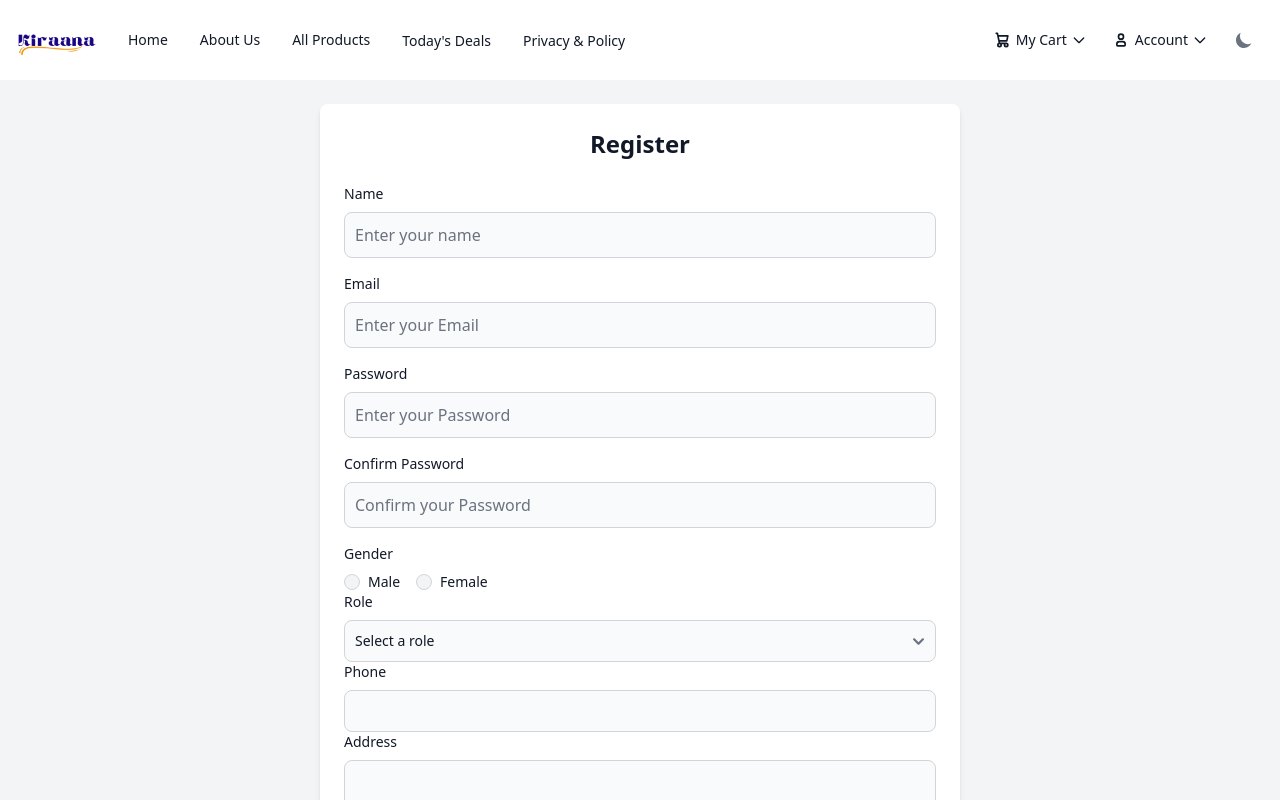
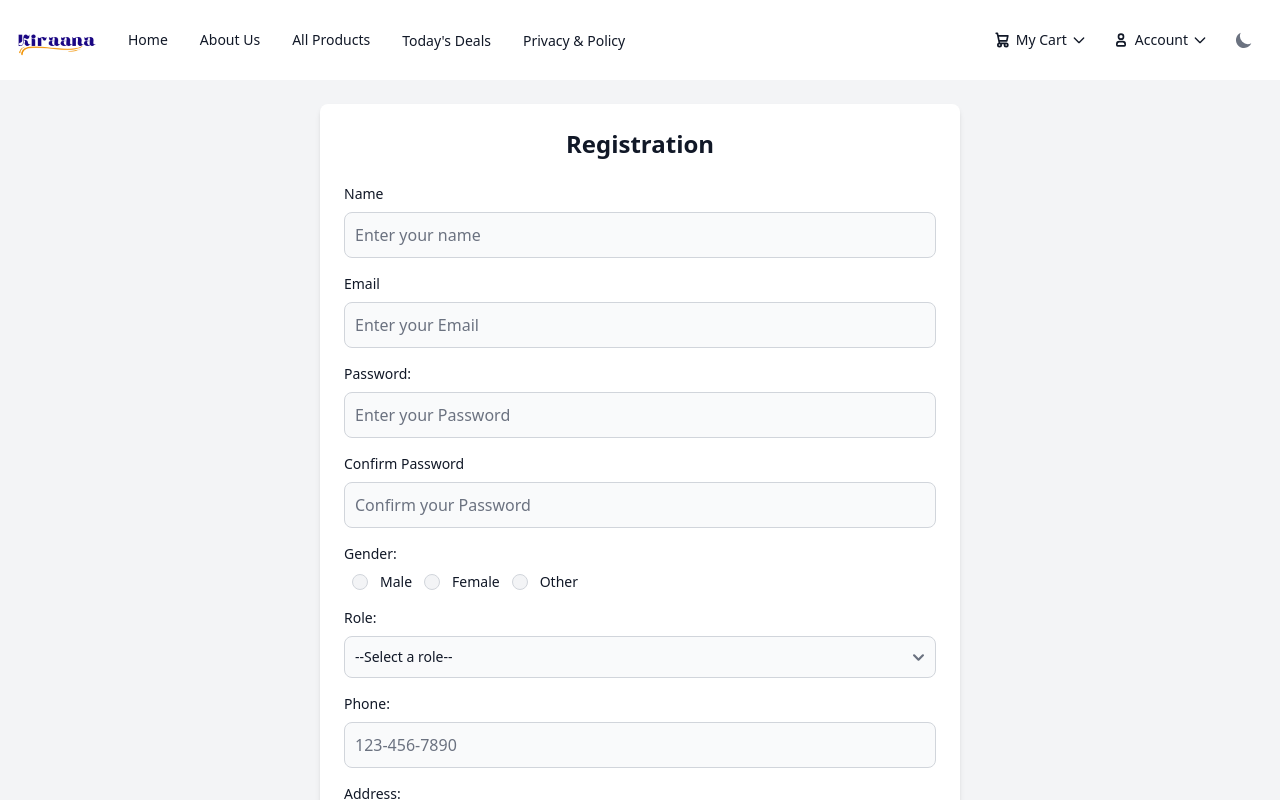
Before and after one commit to raisakuna/react-33, a React (Vite) app: page /register in a window 1280 px wide. Shown: the top 800 px of the page. Built offline with nearby package versions, Linux system fonts and the light colour scheme.

Commit message:
Adding TextArea and RadioButton component

```diff
--- a/src/components/form/input.component.jsx
+++ b/src/components/form/input.component.jsx
@@ -1,4 +1,5 @@
 import { useController } from "react-hook-form";
+import { object } from "yup";
 export const InputLabel = ({ field, labelText }) => {
   return (
     <label
@@ -28,7 +29,7 @@ export const TextInputField = ({
       <input
         type={type}
         {...field}
-        className="bg-gray-50 border border-gray-300 text-teal-900 rounded-lg focus:ring-primary-600 focus:border-primary-600 block w-full p-2.5 dark:bg-primary-600 dark:border-gray-600 dark:placeholder-gray-400 dark:text-white dark:focus:ring-blue-500 dark:focus:border-blue-500"
+        className="bg-gray-50 border border-gray-300 text-teal-900 rounded-lg focus:ring-primary-600 focus:border-primary-600 block w-full p-2.5 dark:bg-primary-200 dark:border-gray-600 dark:placeholder-gray-400 dark:text-white dark:focus:ring-blue-500 dark:focus:border-blue-500"
         placeholder={placeholder}
       />
       {errMsg && <span className="text-red-600">{errMsg}</span>}
@@ -36,19 +37,109 @@ export const TextInputField = ({
   );
 };
 
-export const RadioInputField = () => {
+export const RadioInputField = ({ options, name, control, errMsg = null }) => {
+  const { field } = useController({
+    control: control,
+    name: name,
+  });
   return (
-    <div className="flex items-center">
-      <input
-        id="male"
-        type="radio"
-        value="male"
-        name="gender"
-        className="w-4 h-4 text-blue-600 bg-gray-100 border-gray-300 focus:ring-blue-500"
-      />
-      <label htmlFor="male" className="ml-2 text-sm font-medium text-gray-900">
-        Male
-      </label>
-    </div>
+    <>
+      {options.map((option, index) => (
+        <div key={index} className="flex items-center">
+          <input
+            id={option.value}
+            type="radio"
+            value={option.value}
+            {...field}
+            className="w-4 h-4 mx-2  text-blue-600 bg-gray-100 border-gray-300 focus:ring-blue-500"
+          />
+          <label
+            htmlFor={option.value}
+            className=" mx-1 text-sm font-medium text-gray-900"
+          >
+            {option.label}
+          </label>
+        </div>
+      ))}
+      {errMsg && <span className="text-red-600">{errMsg}</span>}
+    </>
   );
 };
+
+export const SelectOptionField = ({
+  control,
+  name,
+  errMsg = null,
+  options,
+}) => {
+  const { field } = useController({
+    control: control,
+    name: name,
+  });
+  return (
+    <>
+      <select
+        id={name}
+        {...field}
+        className="bg-gray-50 border border-gray-300 text-gray-900 text-sm rounded-lg focus:ring-blue-500 focus:border-blue-500 block w-full p-2.5"
+      >
+        <option value="">--Select a role--</option>
+        {options.map((option, index) => (
+          <option value={option.value}>{option.label}</option>
+        ))}
+      </select>
+      {errMsg && <span className="text-red-600">{errorMsg}</span>}
+    </>
+  );
+};
+
+export const TextAreaField = ({ control, name, errMsg = null }) => {
+  const { field } = useController({
+    name: name,
+    control: control,
+  });
+  return (
+    <>
+      <textarea
+        id={name}
+        {...field}
+        rows={3}
+        style={{ resize: "none" }}
+        className="bg-gray-50 border border-gray-300 text-gray-900 text-sm rounded-lg focus:ring-blue-500 focus:border-blue-500 block w-full p-2.5"
+      ></textarea>
+      {errMsg && <span className="text-red-600">{errMsg}</span>}
+    </>
+  );
+};
+
+export const FileUploadField = ({
+  control,
+  name,
+  errMsg = null,
+  isMultiple = false,
+}) => {
+  const {
+    field: { onChange, value },
+  } = useController({
+    control,
+    name: name,
+  });
+  return (
+    <>
+      <input
+        onChange={(e) => {
+          if (isMultiple) {
+            onChange(object.values(e.target.file));
+          } else {
+            onChange(e.target.files["0"]);
+          }
+        }}
+        multiple={isMultiple}
+        className="block w-full text-sm text-gray-900 border border-gray-300 rounded-lg cursor-pointer bg-gray-50 focus:outline-none"
+        id={name}
+        type="file"
+      />
+      {errMsg && <span className="text-red-600">{errMsg}</span>}
+    </>
+  );
+};
--- a/src/pages/auth/register/register.page.jsx
+++ b/src/pages/auth/register/register.page.jsx
@@ -2,6 +2,10 @@ import { useState } from "react";
 import {
   InputLabel,
   TextInputField,
+  RadioInputField,
+  SelectOptionField,
+  TextAreaField,
+  FileUploadField,
 } from "../../../components/form/input.component";
 import { useForm } from "react-hook-form";
 const RegisterPage = () => {
@@ -30,45 +34,45 @@ const RegisterPage = () => {
       <div className="flex items-center justify-center min-h-screen bg-gray-100">
         <div className="w-full lg:w-1/2 p-6 my-6 bg-white rounded-lg shadow-md">
           <h2 className="mb-6 text-2xl font-bold text-center text-gray-900">
-            Register
+            Registration
           </h2>
           <form onSubmit={handleSubmit(submitEvent)}>
             {/* Name */}
-            <div class="mb-4">
+            <div className="mb-4">
               <InputLabel field={"name"} labelText={"Name"} />
               <TextInputField
                 control={control}
                 name={"name"}
+                placeholder="Enter your name"
                 errMsg={errors?.name?.message}
-                placeholder="Enter your name"
               />
             </div>
 
             {/* Email */}
-            <div class="mb-4">
+            <div className="mb-4">
               <InputLabel field={"email"} labelText={"Email"} />
               <TextInputField
                 control={control}
                 type="email"
                 name={"email"}
+                placeholder="Enter your Email"
                 errMsg={errors?.email?.message}
-                placeholder="Enter your Email"
               />
             </div>
             {/* Password */}
-            <div class="mb-4">
-              <InputLabel field={"password"} labelText={"Password"} />
+            <div className="mb-4">
+              <InputLabel field={"password"} labelText={"Password: "} />
               <TextInputField
                 control={control}
                 type="password"
                 name={"password"}
+                placeholder="Enter your Password"
                 errMsg={errors?.password?.message}
-                placeholder="Enter your Password"
               />
             </div>
 
             {/* Confirm Password */}
-            <div class="mb-4">
+            <div className="mb-4">
               <InputLabel
                 field={"passwordConfirmation"}
                 labelText={"Confirm Password"}
@@ -77,112 +81,71 @@ const RegisterPage = () => {
                 control={control}
                 type="password"
                 name={"passwordConfirmation"}
+                placeholder="Confirm your Password"
                 errMsg={errors?.confirmPassword?.message}
-                placeholder="Confirm your Password"
               />
             </div>
 
             {/* Gender */}
-            <div>
-              <label className="block mb-2 text-sm font-medium text-gray-900">
-                Gender
-              </label>
-              <div className="flex space-x-4">
-                <div className="flex items-center">
-                  <input
-                    id="male"
-                    type="radio"
-                    value="male"
-                    name="gender"
-                    className="w-4 h-4 text-blue-600 bg-gray-100 border-gray-300 focus:ring-blue-500"
-                  />
-                  <label
-                    htmlFor="male"
-                    className="ml-2 text-sm font-medium text-gray-900"
-                  >
-                    Male
-                  </label>
-                </div>
-                <div className="flex items-center">
-                  <input
-                    id="female"
-                    type="radio"
-                    value="female"
-                    name="gender"
-                    className="w-4 h-4 text-blue-600 bg-gray-100 border-gray-300 focus:ring-blue-500"
-                  />
-                  <label
-                    htmlFor="female"
-                    className="ml-2 text-sm font-medium text-gray-900"
-                  >
-                    Female
-                  </label>
-                </div>
+            <div className="mb-4">
+              <InputLabel field={"gender"} labelText={"Gender: "} />
+              <div className="flex">
+                <RadioInputField
+                  options={[
+                    { label: "Male", value: "male" },
+                    { label: "Female", value: "female" },
+                    { label: "Other", value: "other" },
+                  ]}
+                  name="gender"
+                  control={control}
+                  errMsg={errors?.gender?.message}
+                />
               </div>
             </div>
-
             {/* Role */}
-            <div>
-              <label
-                htmlFor="role"
-                className="block mb-2 text-sm font-medium text-gray-900"
-              >
-                Role
-              </label>
-              <select
-                id="role"
-                className="bg-gray-50 border border-gray-300 text-gray-900 text-sm rounded-lg focus:ring-blue-500 focus:border-blue-500 block w-full p-2.5"
-              >
-                <option value="">Select a role</option>
-                <option value="user">User</option>
-                <option value="admin">Admin</option>
-                <option value="moderator">Moderator</option>
-              </select>
+            <div className="mb-4">
+              <InputLabel field={"role"} labelText={"Role: "} />
+              <SelectOptionField
+                options={[
+                  { label: "Buyer", value: "customer" },
+                  { label: "Seller", value: "seller" },
+                ]}
+                control={control}
+                name={"role"}
+                errMsg={errors?.role?.message}
+              />
             </div>
 
             {/* Phone */}
-            <div>
-              <label
-                htmlFor="phone"
-                className="block mb-2 text-sm font-medium text-gray-900"
-              >
-                Phone
-              </label>
-              <input
+            <div className="mb-4">
+              <InputLabel field={"phone"} labelText={"Phone: "} />
+              <TextInputField
+                control={control}
+                name={"phone"}
                 type="tel"
-                id="phone"
-                className="bg-gray-50 border border-gray-300 text-gray-900 text-sm rounded-lg focus:ring-blue-500 focus:border-blue-500 block w-full p-2.5"
+                placeholder="123-456-7890"
+                errMsg={errors?.phone?.message}
               />
             </div>
 
             {/* Address */}
-            <div>
-              <label
-                htmlFor="address"
-                className="block mb-2 text-sm font-medium text-gray-900"
-              >
-                Address
-              </label>
-              <textarea
-                id="address"
-                rows={3}
-                className="bg-gray-50 border border-gray-300 text-gray-900 text-sm rounded-lg focus:ring-blue-500 focus:border-blue-500 block w-full p-2.5"
-              ></textarea>
+            <div className="mb-4">
+              <InputLabel field={"address"} labelText={"Address: "} />
+              <TextAreaField
+                name={"address"}
+                control={control}
+                errMsg={errors?.address?.message}
+              />
             </div>
 
             {/* Image Upload */}
-            <div>
-              <label
-                className="block mb-2 text-sm font-medium text-gray-900"
-                htmlFor="image"
-              >
-                Upload Image
-              </label>
-              <input
-                className="block w-full text-sm text-gray-900 border border-gray-300 rounded-lg cursor-pointer bg-gray-50 focus:outline-none"
-                id="image"
-                type="file"
-                accept="image/*"
+            <div className="mb-4">
+              <InputLabel field={"image"} labelText={"Image: "} />
+              <FileUploadField
+                name={"image"}
+                control={control}
+                errMsg={errors?.image?.message}
+                isMultiple={true}
               />
             </div>
 
```
